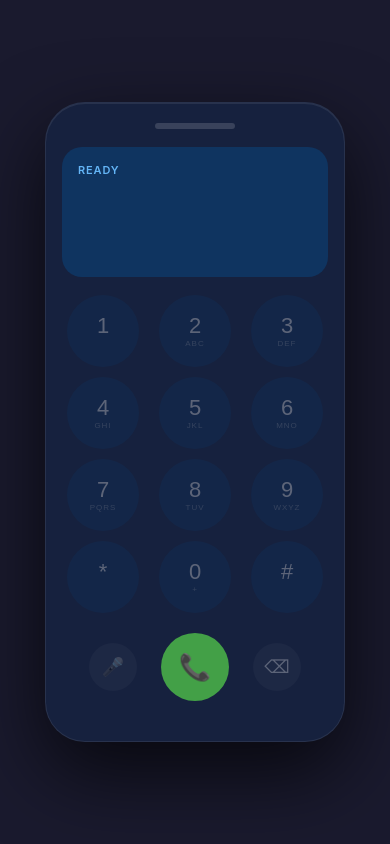
After one commit to jroblesluna/ai-ivr-receptionist, a Flask app: page /admin/test-call in a window 390 px wide. The commit adds this page. Run offline with Flask 3, Linux system fonts and the light colour scheme; the visitor is signed in with stand-in values (Sample User, id 1); some libraries are stand-ins or nearby versions.

Commit message:
Replace inline test call with phone UI popup page (/admin/test-call)

```diff
--- a/src/routes/admin.py
+++ b/src/routes/admin.py
@@ -232,6 +232,13 @@ def api_whitelist_remove(phone):
     return jsonify(load_whitelist())
 
 
+@admin_bp.route("/admin/test-call")
+def test_call_page():
+    if not _logged_in():
+        return redirect(url_for("admin.login"))
+    return render_template("test_call.html")
+
+
 @admin_bp.route("/admin/api/test-call-token", methods=["GET"])
 def api_test_call_token():
     if not _logged_in():
--- /dev/null
+++ b/src/templates/test_call.html
@@ -0,0 +1,390 @@
+<!DOCTYPE html>
+<html lang="en">
+<head>
+<meta charset="UTF-8">
+<meta name="viewport" content="width=device-width, initial-scale=1.0">
+<title>Test Call</title>
+<script src="https://unpkg.com/@twilio/voice-sdk@2/dist/twilio.min.js"></script>
+<style>
+* { box-sizing: border-box; margin: 0; padding: 0; }
+
+body {
+  background: #1a1a2e;
+  display: flex;
+  align-items: center;
+  justify-content: center;
+  min-height: 100vh;
+  font-family: -apple-system, BlinkMacSystemFont, 'Segoe UI', sans-serif;
+  overflow: hidden;
+}
+
+.phone {
+  width: 300px;
+  background: #16213e;
+  border-radius: 40px;
+  padding: 20px 16px 28px;
+  box-shadow: 0 30px 80px rgba(0,0,0,.7), inset 0 1px 0 rgba(255,255,255,.08);
+  border: 1px solid rgba(255,255,255,.08);
+}
+
+/* top notch */
+.notch {
+  width: 80px;
+  height: 6px;
+  background: rgba(255,255,255,.15);
+  border-radius: 3px;
+  margin: 0 auto 18px;
+}
+
+/* screen */
+.screen {
+  background: #0f3460;
+  border-radius: 20px;
+  padding: 16px;
+  margin-bottom: 18px;
+  min-height: 130px;
+  display: flex;
+  flex-direction: column;
+  justify-content: space-between;
+}
+
+.screen-status {
+  font-size: 11px;
+  font-weight: 600;
+  letter-spacing: .08em;
+  text-transform: uppercase;
+  color: #64b5f6;
+}
+
+.screen-status.connected { color: #81c784; }
+.screen-status.error     { color: #ef5350; }
+.screen-status.calling   { color: #ffb74d; }
+
+.screen-digits {
+  font-size: 28px;
+  font-weight: 300;
+  color: #fff;
+  letter-spacing: 4px;
+  min-height: 38px;
+  text-align: center;
+  padding: 8px 0;
+  font-family: 'Courier New', monospace;
+}
+
+.screen-log {
+  font-size: 10px;
+  color: rgba(255,255,255,.4);
+  line-height: 1.5;
+  max-height: 36px;
+  overflow: hidden;
+}
+
+/* dial pad */
+.dialpad {
+  display: grid;
+  grid-template-columns: repeat(3, 1fr);
+  gap: 10px;
+  margin-bottom: 16px;
+}
+
+.key {
+  background: #0f3460;
+  border: none;
+  border-radius: 50%;
+  width: 72px;
+  height: 72px;
+  margin: 0 auto;
+  display: flex;
+  flex-direction: column;
+  align-items: center;
+  justify-content: center;
+  cursor: pointer;
+  transition: background .12s, transform .08s;
+  color: #fff;
+  user-select: none;
+  -webkit-tap-highlight-color: transparent;
+}
+
+.key:hover  { background: #1a4a7a; }
+.key:active { background: #2196f3; transform: scale(.93); }
+.key:disabled { opacity: .3; cursor: default; }
+
+.key-num {
+  font-size: 22px;
+  font-weight: 400;
+  line-height: 1;
+}
+
+.key-sub {
+  font-size: 8px;
+  letter-spacing: .12em;
+  color: rgba(255,255,255,.45);
+  margin-top: 2px;
+  text-transform: uppercase;
+}
+
+/* action row */
+.actions {
+  display: flex;
+  justify-content: center;
+  align-items: center;
+  gap: 24px;
+  padding-top: 4px;
+}
+
+.btn-call {
+  width: 68px;
+  height: 68px;
+  border-radius: 50%;
+  border: none;
+  cursor: pointer;
+  font-size: 26px;
+  display: flex;
+  align-items: center;
+  justify-content: center;
+  transition: background .15s, transform .1s;
+}
+.btn-call:active { transform: scale(.92); }
+
+.btn-call.call    { background: #43a047; }
+.btn-call.call:hover { background: #388e3c; }
+.btn-call.hangup  { background: #e53935; }
+.btn-call.hangup:hover { background: #c62828; }
+.btn-call:disabled { opacity: .35; cursor: default; }
+
+.btn-mute {
+  width: 48px;
+  height: 48px;
+  border-radius: 50%;
+  border: none;
+  background: rgba(255,255,255,.1);
+  color: #fff;
+  font-size: 18px;
+  cursor: pointer;
+  display: flex;
+  align-items: center;
+  justify-content: center;
+  transition: background .15s;
+}
+.btn-mute.muted   { background: #e53935; }
+.btn-mute:hover   { background: rgba(255,255,255,.2); }
+.btn-mute:disabled { opacity: .3; cursor: default; }
+
+.btn-back {
+  width: 48px;
+  height: 48px;
+  border-radius: 50%;
+  border: none;
+  background: rgba(255,255,255,.1);
+  color: #fff;
+  font-size: 18px;
+  cursor: pointer;
+  display: flex;
+  align-items: center;
+  justify-content: center;
+  transition: background .15s;
+}
+.btn-back:hover   { background: rgba(255,255,255,.2); }
+.btn-back:disabled { opacity: .3; cursor: default; }
+
+.timer {
+  font-size: 11px;
+  color: rgba(255,255,255,.35);
+  text-align: center;
+  margin-top: 12px;
+  letter-spacing: .04em;
+}
+</style>
+</head>
+<body>
+<div class="phone">
+  <div class="notch"></div>
+
+  <!-- Screen -->
+  <div class="screen">
+    <div class="screen-status" id="status">Ready</div>
+    <div class="screen-digits" id="digits">&nbsp;</div>
+    <div class="screen-log" id="log"></div>
+  </div>
+
+  <!-- Dial Pad -->
+  <div class="dialpad">
+    <button class="key" onclick="pressKey('1')" disabled><span class="key-num">1</span><span class="key-sub">&nbsp;</span></button>
+    <button class="key" onclick="pressKey('2')" disabled><span class="key-num">2</span><span class="key-sub">ABC</span></button>
+    <button class="key" onclick="pressKey('3')" disabled><span class="key-num">3</span><span class="key-sub">DEF</span></button>
+    <button class="key" onclick="pressKey('4')" disabled><span class="key-num">4</span><span class="key-sub">GHI</span></button>
+    <button class="key" onclick="pressKey('5')" disabled><span class="key-num">5</span><span class="key-sub">JKL</span></button>
+    <button class="key" onclick="pressKey('6')" disabled><span class="key-num">6</span><span class="key-sub">MNO</span></button>
+    <button class="key" onclick="pressKey('7')" disabled><span class="key-num">7</span><span class="key-sub">PQRS</span></button>
+    <button class="key" onclick="pressKey('8')" disabled><span class="key-num">8</span><span class="key-sub">TUV</span></button>
+    <button class="key" onclick="pressKey('9')" disabled><span class="key-num">9</span><span class="key-sub">WXYZ</span></button>
+    <button class="key" onclick="pressKey('*')" disabled><span class="key-num">*</span><span class="key-sub">&nbsp;</span></button>
+    <button class="key" onclick="pressKey('0')" disabled><span class="key-num">0</span><span class="key-sub">+</span></button>
+    <button class="key" onclick="pressKey('#')" disabled><span class="key-num">#</span><span class="key-sub">&nbsp;</span></button>
+  </div>
+
+  <!-- Actions -->
+  <div class="actions">
+    <button class="btn-mute" id="btn-mute" onclick="toggleMute()" disabled title="Mute">🎤</button>
+    <button class="btn-call call" id="btn-call" onclick="startCall()">📞</button>
+    <button class="btn-back" id="btn-back" onclick="backspace()" disabled title="Delete">⌫</button>
+  </div>
+
+  <div class="timer" id="timer"></div>
+</div>
+
+<script>
+let _device = null;
+let _call   = null;
+let _muted  = false;
+let _digits = '';
+let _timerInterval = null;
+let _timerSeconds  = 0;
+
+function setStatus(text, cls) {
+  const el = document.getElementById('status');
+  el.textContent = text;
+  el.className = 'screen-status ' + (cls || '');
+}
+
+function addLog(msg) {
+  const el = document.getElementById('log');
+  el.textContent = msg;
+}
+
+function updateDigits() {
+  const el = document.getElementById('digits');
+  el.textContent = _digits || '\u00a0';
+}
+
+function enableKeys(on) {
+  document.querySelectorAll('.key').forEach(k => k.disabled = !on);
+  document.getElementById('btn-mute').disabled = !on;
+  document.getElementById('btn-back').disabled = !on;
+}
+
+function startTimer() {
+  _timerSeconds = 0;
+  _timerInterval = setInterval(() => {
+    _timerSeconds++;
+    const m = String(Math.floor(_timerSeconds/60)).padStart(2,'0');
+    const s = String(_timerSeconds % 60).padStart(2,'0');
+    document.getElementById('timer').textContent = `${m}:${s}`;
+  }, 1000);
+}
+
+function stopTimer() {
+  clearInterval(_timerInterval);
+  document.getElementById('timer').textContent = '';
+}
+
+function pressKey(digit) {
+  _digits += digit;
+  updateDigits();
+  if (_call) {
+    _call.sendDigits(digit);
+    addLog(`Sent: ${_digits}`);
+  }
+}
+
+function backspace() {
+  _digits = _digits.slice(0, -1);
+  updateDigits();
+}
+
+function toggleMute() {
+  if (!_call) return;
+  _muted = !_muted;
+  _call.mute(_muted);
+  const btn = document.getElementById('btn-mute');
+  btn.textContent = _muted ? '🔇' : '🎤';
+  btn.classList.toggle('muted', _muted);
+}
+
+async function startCall() {
+  const btn = document.getElementById('btn-call');
+  btn.disabled = true;
+  setStatus('Getting token…', 'calling');
+  addLog('');
+
+  try {
+    const res = await fetch('/admin/api/test-call-token', { credentials: 'include' });
+    if (!res.ok) {
+      const d = await res.json().catch(() => ({}));
+      throw new Error(d.error || `HTTP ${res.status}`);
+    }
+    const { token } = await res.json();
+
+    setStatus('Initializing…', 'calling');
+    _device = new Twilio.Device(token, { codecPreferences: ['opus', 'pcmu'], logLevel: 1 });
+    await _device.register();
+
+    setStatus('Calling…', 'calling');
+    _digits = '';
+    updateDigits();
+
+    _call = await _device.connect({ params: { To: 'menu' } });
+
+    _call.on('accept', () => {
+      setStatus('Connected', 'connected');
+      btn.textContent = '📵';
+      btn.classList.replace('call', 'hangup');
+      btn.disabled = false;
+      btn.onclick = hangUp;
+      enableKeys(true);
+      startTimer();
+      addLog('Call connected — use keypad to navigate');
+    });
+
+    _call.on('disconnect', () => {
+      setStatus('Call ended', '');
+      addLog('');
+      _resetUI();
+    });
+
+    _call.on('error', (e) => {
+      setStatus('Error', 'error');
+      addLog(e.message);
+      _resetUI();
+    });
+
+  } catch(e) {
+    setStatus('Error', 'error');
+    addLog(e.message);
+    console.error(e);
+    btn.textContent = '📞';
+    btn.disabled = false;
+  }
+}
+
+function hangUp() {
+  if (_call) _call.disconnect();
+}
+
+function _resetUI() {
+  _call   = null;
+  _muted  = false;
+  _digits = '';
+  updateDigits();
+  stopTimer();
+  enableKeys(false);
+  const btn = document.getElementById('btn-call');
+  btn.textContent  = '📞';
+  btn.classList.replace('hangup', 'call');
+  btn.disabled = false;
+  btn.onclick  = startCall;
+  document.getElementById('btn-mute').textContent = '🎤';
+  document.getElementById('btn-mute').classList.remove('muted');
+  if (_device) { _device.destroy(); _device = null; }
+}
+
+// keyboard support
+document.addEventListener('keydown', e => {
+  if (!_call) return;
+  if ('0123456789*#'.includes(e.key)) pressKey(e.key);
+  if (e.key === 'Backspace') backspace();
+  if (e.key === 'Escape') hangUp();
+});
+</script>
+</body>
+</html>
```
Also changed, not shown: src/templates/admin.html (+1 -70 lines).
